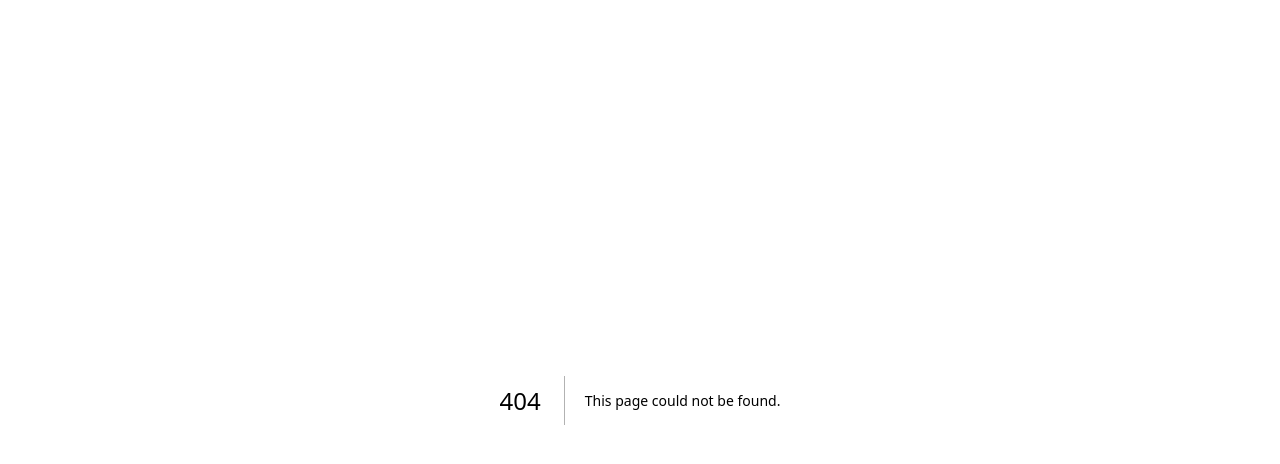
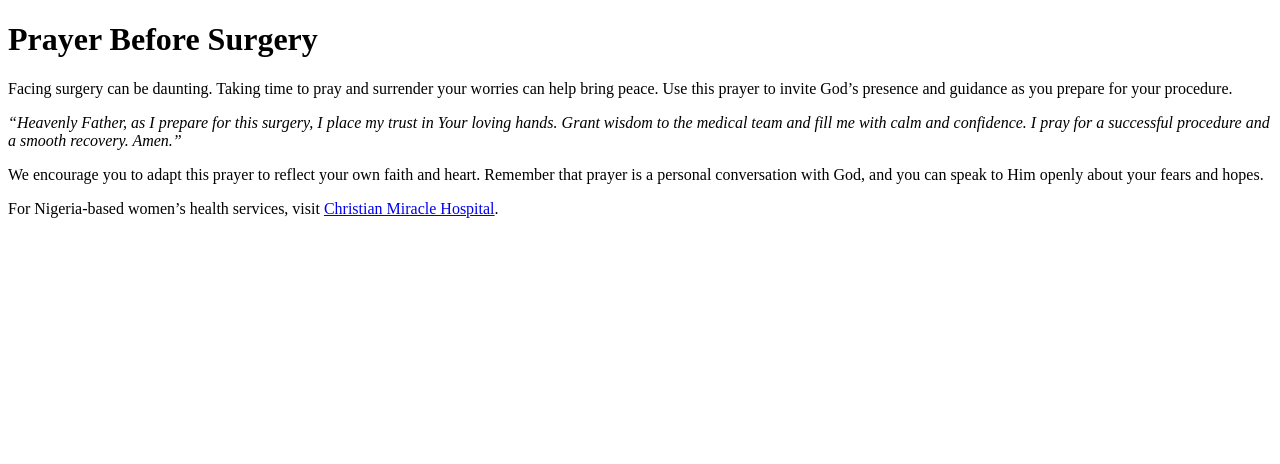
Before and after one commit to OlyMiracle/diasozo-surgery-recovery-hub, a Next.js app: page /prayer-before-surgery in a window 1280 px wide. Before the commit this address had no page. Shown: the top 464 px of the page. Built offline with nearby package versions, Linux system fonts and the light colour scheme.

Commit message:
Add Prayer Before Surgery page
This page provides a comforting prayer for individuals preparing for surgery, emphasizing faith and peace.

```diff
--- /dev/null
+++ b/pages/prayer-before-surgery.js
@@ -0,0 +1,21 @@
+import Head from 'next/head';
+
+export default function PrayerBeforeSurgery() {
+  return (
+    <>
+      <Head>
+        <title>Prayer Before Surgery – Diasozo Surgery Recovery & Comfort Hub</title>
+        <meta name="description" content="Read a comforting prayer before surgery from Diasozo Surgery Recovery & Comfort Hub. Find peace and strength through faith as you prepare for surgery." />
+      </Head>
+      <main>
+        <h1>Prayer Before Surgery</h1>
+        <p>Facing surgery can be daunting. Taking time to pray and surrender your worries can help bring peace. Use this prayer to invite God’s presence and guidance as you prepare for your procedure.</p>
+        <p><em>“Heavenly Father, as I prepare for this surgery, I place my trust in Your loving hands. Grant wisdom to the medical team and fill me with calm and confidence. I pray for a successful procedure and a smooth recovery. Amen.”</em></p>
+        <p>We encourage you to adapt this prayer to reflect your own faith and heart. Remember that prayer is a personal conversation with God, and you can speak to Him openly about your fears and hopes.</p>
+      </main>
+      <footer>
+        <p>For Nigeria-based women’s health services, visit <a href="https://christian-miracle-hospital.vercel.app">Christian Miracle Hospital</a>.</p>
+      </footer>
+    </>
+  );
+}
```
